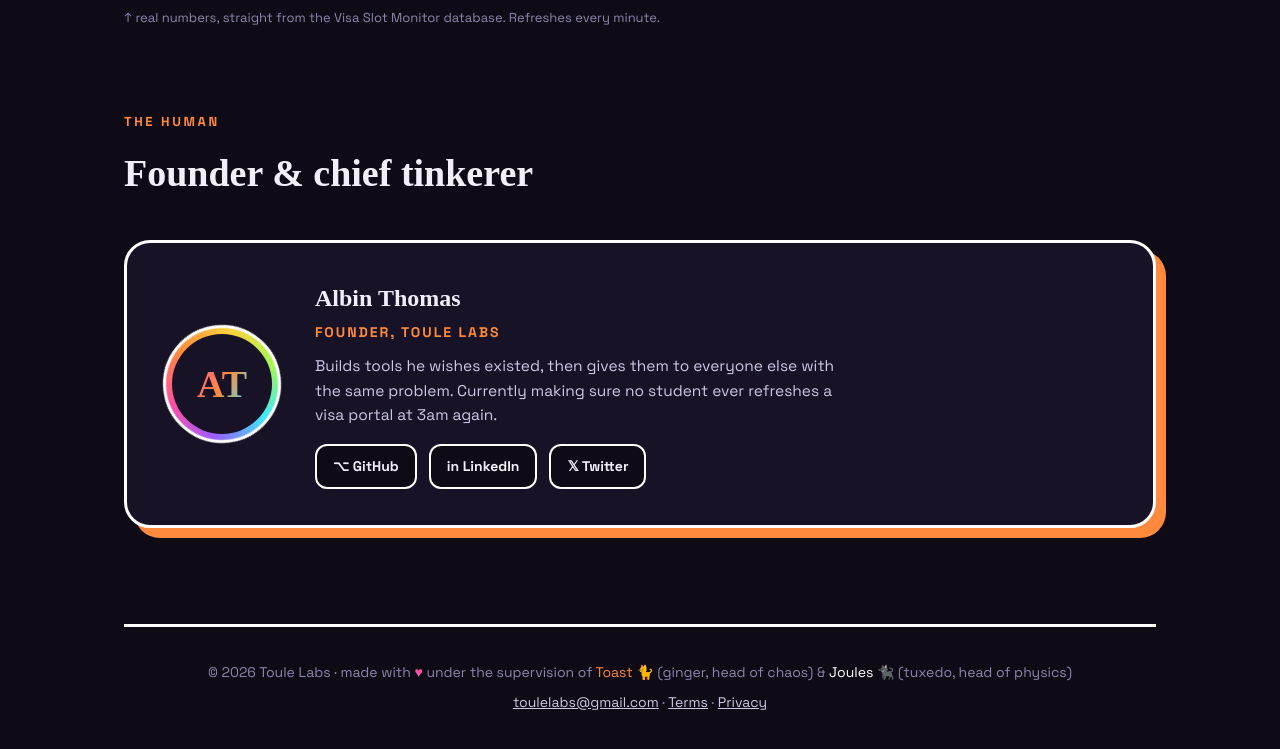
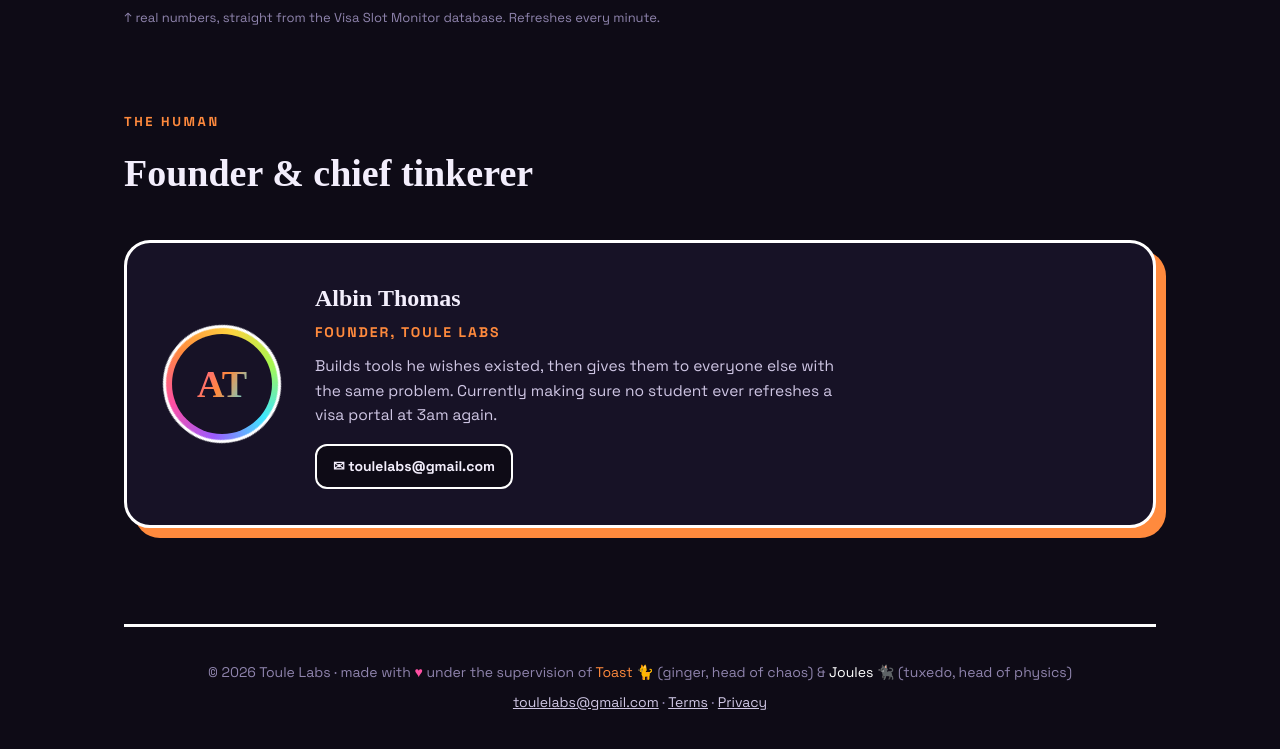
Before and after one commit to albin02t/Visa-slot-monitor, a plain HTML site: page homepage/index.html in a window 1280 px wide. Shown: the part 1688-2437 px from the top of the page. Drawn offline with Linux system fonts and the light colour scheme; no server answers; a web font is replaced by a local one.

Commit message:
Remove personal social links from founder section
Co-Authored-By: Claude Fable 5 <noreply@anthropic.com>

```diff
--- a/homepage/index.html
+++ b/homepage/index.html
@@ -191,9 +191,7 @@
         <div class="role">Founder, Toule Labs</div>
         <p>Builds tools he wishes existed, then gives them to everyone else with the same problem. Currently making sure no student ever refreshes a visa portal at 3am again.</p>
         <div class="socials">
-          <a class="soc gh" href="https://github.com/albin02t" target="_blank" rel="noopener">⌥ GitHub</a>
-          <a class="soc li" href="https://www.linkedin.com/in/albint/" target="_blank" rel="noopener">in LinkedIn</a>
-          <a class="soc tw" href="https://x.com/albinthom" target="_blank" rel="noopener">𝕏 Twitter</a>
+          <a class="soc li" href="mailto:toulelabs@gmail.com">✉ toulelabs@gmail.com</a>
         </div>
       </div>
     </div>
```
